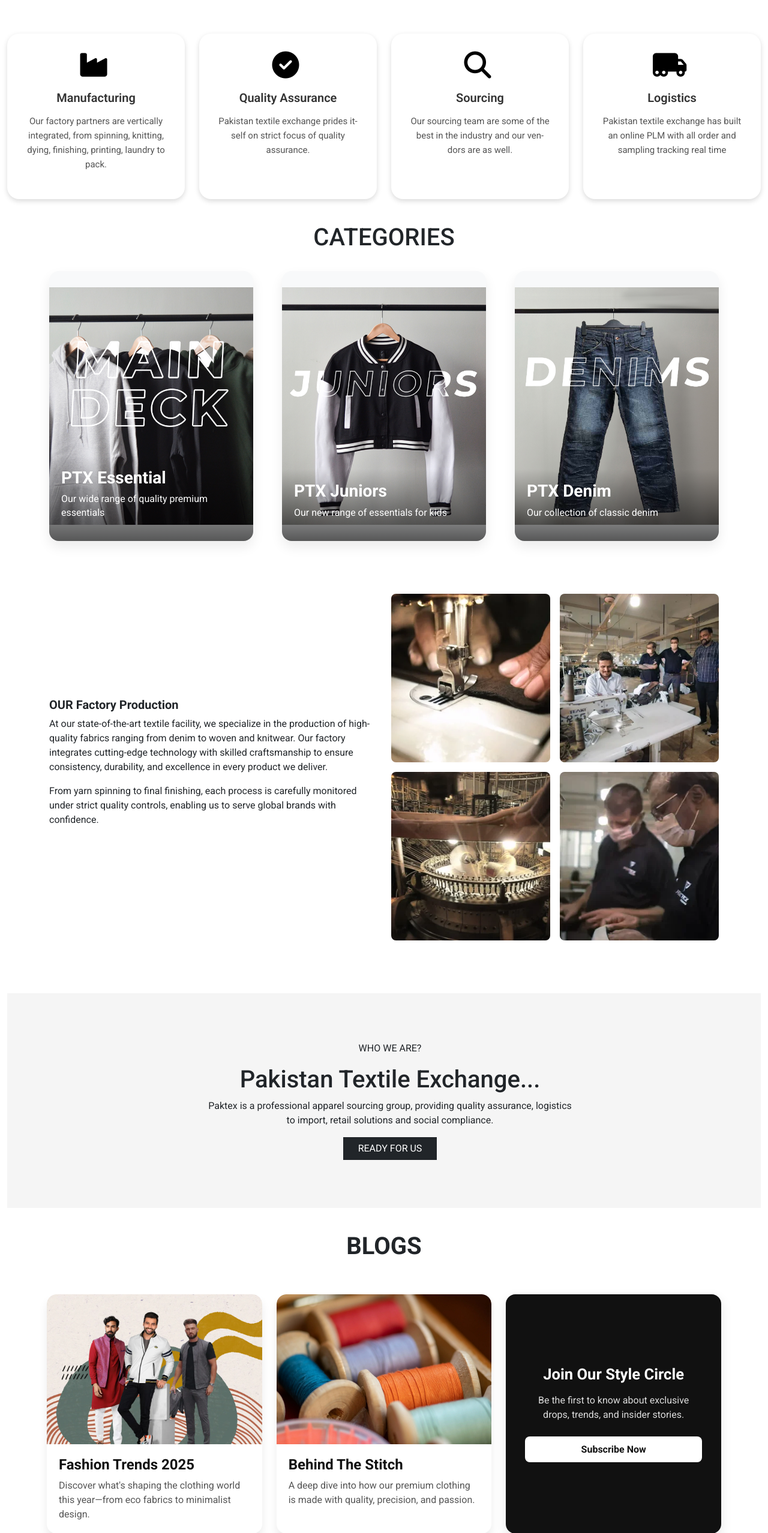
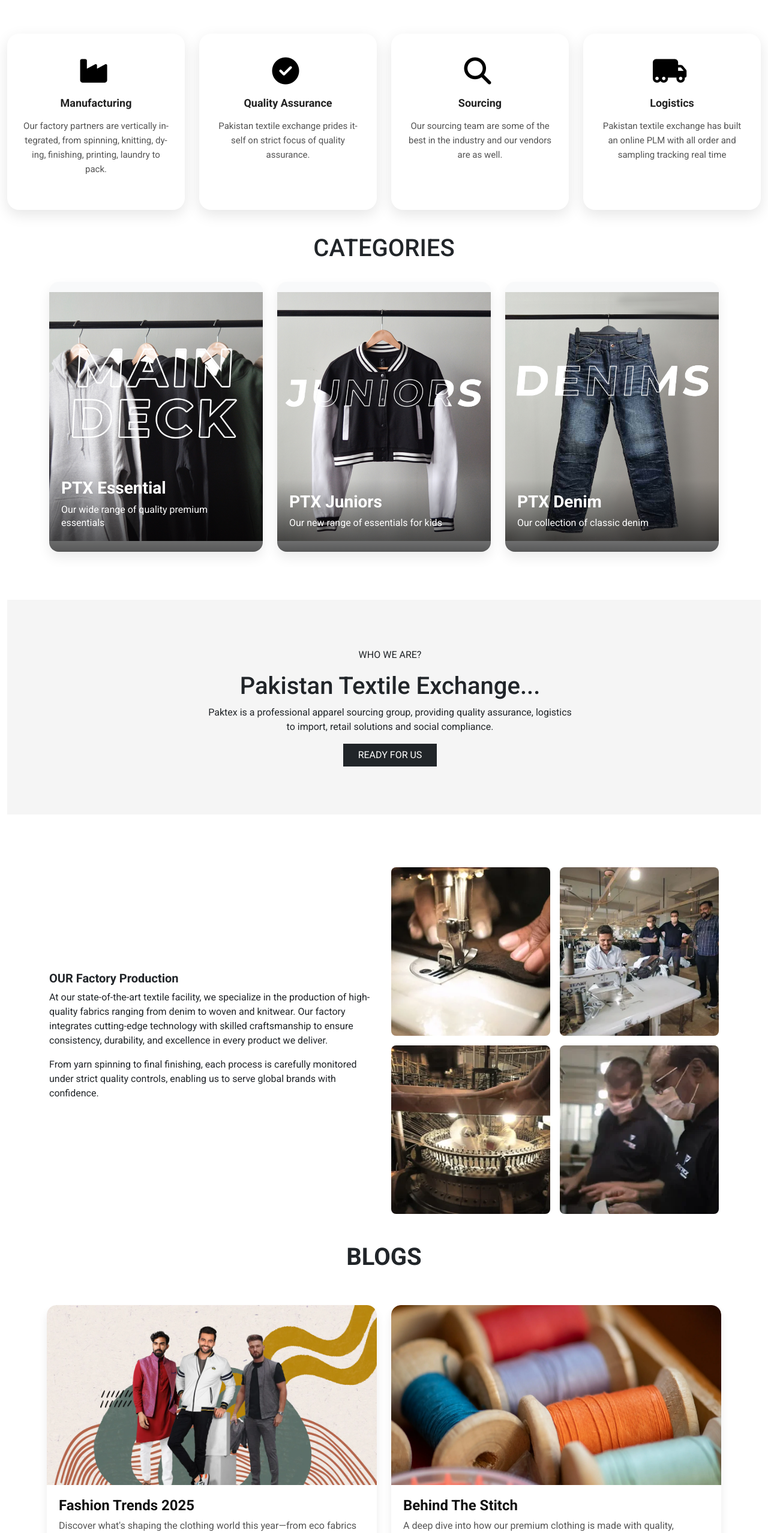
Before and after one commit to Zeeshanprojects/PTX-2, a React (Create React App) app in the folder PTX-2/ptx-2/: page / in a window 1280 px wide. Shown: the part 934-3490 px from the top of the page at 60% size. Built offline with nearby package versions, Linux system fonts and the light colour scheme.

Commit message:
Code Updated

```diff
--- a/PTX-2/ptx-2/src/Pages/Home.jsx
+++ b/PTX-2/ptx-2/src/Pages/Home.jsx
@@ -225,7 +225,7 @@
      <h1 className="text-center">CATEGORIES</h1>
    <br/>
       <div className="container latest-products-section">
-        <div className="row g-5 ">
+        <div className="row g-4 ">
           {products.map((product, index) => (
             <div key={index} className="col-sm-12 col-md-12 col-lg-4">
               <motion.div
@@ -252,6 +252,33 @@
       </div>
 
       <div className="space"></div>
+
+      <div className="space"></div>
+
+       <div className="container-fluid">
+      <motion.div
+        className="content-card"
+        initial={{ opacity: 0, y: 40 }}
+        whileInView={{ opacity: 1, y: 0 }}
+        transition={{ duration: 0.8 }}
+        viewport={{ once: true, amount: 0.4 }}
+      >
+        <p className="card-text">WHO WE ARE?</p>
+        <h1>Pakistan Textile Exchange...</h1>
+        <p className="card-text">
+          Paktex is a professional apparel sourcing group, providing quality
+          assurance, logistics
+          <br /> to import, retail solutions and social compliance.
+        </p>
+        <Link to="/search">
+          <button type="button" className="btn btn-dark ps-4 pe-4">
+            READY FOR US
+          </button>
+        </Link>
+      </motion.div>
+    </div>
+
+ <div className="space"></div>
     <div className="container my-5">
   <div className="row align-items-center">
     {/* Left Column: Text with animation */}
@@ -305,32 +332,6 @@
   </div>
 </div>
 
-      <div className="space"></div>
-
-       <div className="container-fluid">
-      <motion.div
-        className="content-card"
-        initial={{ opacity: 0, y: 40 }}
-        whileInView={{ opacity: 1, y: 0 }}
-        transition={{ duration: 0.8 }}
-        viewport={{ once: true, amount: 0.4 }}
-      >
-        <p className="card-text">WHO WE ARE?</p>
-        <h1>Pakistan Textile Exchange...</h1>
-        <p className="card-text">
-          Paktex is a professional apparel sourcing group, providing quality
-          assurance, logistics
-          <br /> to import, retail solutions and social compliance.
-        </p>
-        <Link to="/search">
-          <button type="button" className="btn btn-dark ps-4 pe-4">
-            READY FOR US
-          </button>
-        </Link>
-      </motion.div>
-    </div>
-
- <div className="space"></div>
 <h1 className="text-center fw-bold fs-1">BLOGS</h1>
 <div className="space"></div>
 
@@ -339,7 +340,7 @@
 
     {/* Blog Card 1 */}
     <motion.div
-      className="col-sm-12 col-md-12 col-lg-5 col-xl-4"
+      className="col-sm-12 col-md-12 col-lg-5 col-xl-6"
       initial={{ opacity: 0, x: -50 }}
       whileInView={{ opacity: 1, x: 0 }}
       transition={{ duration: 0.6 }}
@@ -367,7 +368,7 @@
 
     {/* Blog Card 2 */}
     <motion.div
-      className="col-sm-12 col-md-12 col-lg-5 col-xl-4"
+      className="col-sm-12 col-md-12 col-lg-5 col-xl-6"
       initial={{ opacity: 0, x: 50 }}
       whileInView={{ opacity: 1, x: 0 }}
       transition={{ duration: 0.6 }}
@@ -393,26 +394,33 @@
       </Link>
     </motion.div>
 
-    {/* Highlight Box */}
-    <motion.div
-      className="col-sm-12 col-md-12 col-lg-2 col-xl-4"
-      initial={{ opacity: 0, y: 50 }}
-      whileInView={{ opacity: 1, y: 0 }}
-      transition={{ duration: 0.7 }}
-      viewport={{ once: true }}
-    >
-      <div className="blog-highlight">
-        <h3 className="highlight-heading">Join Our Style Circle</h3>
-        <p className="highlight-text">
-          Be the first to know about exclusive drops, trends, and insider stories.
-        </p>
-        <button className="highlight-btn">Subscribe Now</button>
-      </div>
-    </motion.div>
-
   </div>
 </div>
 
+<div className="w-100 py-5" style={{ backgroundColor: "#000" }}>
+  <div className="container text-white text-center">
+    <h2 className="fw-bold mb-3">Subscribe to Our Channel</h2>
+    <p className="mb-4">
+      Stay updated with the latest videos, tutorials, and industry insights. Enter your email below.
+    </p>
+    <form className="d-flex flex-column flex-md-row justify-content-center align-items-center gap-3">
+      <input
+        type="email"
+        className="form-control"
+        placeholder="Enter your email"
+        required
+        style={{
+          maxWidth: "300px",
+          border: "none",
+          padding: "0.75rem 1rem",
+        }}
+      />
+      <button type="submit" className="btn btn-outline-light px-4 py-2">
+        Subscribe
+      </button>
+    </form>
+  </div>
+</div>
 
 <div className="space">
   <div className="space"></div>
@@ -456,6 +464,7 @@
       </div>
     </div>
 
+
       <Footer />
     </>
   );
--- a/PTX-2/ptx-2/src/Pages/Home.style.css
+++ b/PTX-2/ptx-2/src/Pages/Home.style.css
@@ -34,7 +34,7 @@
   padding: 16px 22px 16px 22px !important;
   border-radius: 0 !important;
 }
-.relationship-card {
+/* .relationship-card {
   text-align: center !important;
   background: white;
   padding: 30px 30px;
@@ -43,11 +43,7 @@
   box-shadow: 0 0.2rem 0.5rem rgba(0, 0, 0, 0.15);
   transition: transform 0.3s ease, box-shadow 0.3s ease;
 }
-/*
-.relationship-card:hover {
-  transform: translateY(-5px);
-  box-shadow: 0 15px 30px rgba(0, 0, 0, 0.15);
-} */
+
 
 .relationship-card h5 {
   justify-content: center;
@@ -55,6 +51,50 @@
   font-weight: 600;
   margin-bottom: 15px;
   color: #333;
+} */
+.relationship-card {
+  text-align: center;
+  background: #ffffff;
+  padding: 40px 25px;
+  border-radius: 20px;
+  height: 100%;
+  box-shadow: 0 8px 25px rgba(0, 0, 0, 0.1);
+  transition: transform 0.4s ease, box-shadow 0.4s ease;
+  position: relative;
+}
+
+.relationship-card:hover {
+  transform: translateY(-10px);
+  box-shadow: 0 15px 30px rgba(0, 0, 0, 0.2);
+}
+
+.icon-circle {
+  background-color: #f5f5f5;
+  border-radius: 50%;
+  width: 70px;
+  height: 70px;
+  margin: 0 auto 20px auto;
+  display: flex;
+  align-items: center;
+  justify-content: center;
+}
+
+.relationship-icon {
+  font-size: 28px;
+  color: #007bff;
+}
+
+.relationship-card h5 {
+  font-size: 18px;
+  font-weight: 700;
+  margin-bottom: 15px;
+  color: #222;
+}
+
+.relationship-card p {
+  font-size: 14px;
+  color: #555;
+  line-height: 1.6;
 }
 
 .text-body {
@@ -149,7 +189,7 @@
 
 .blog-img {
   width: 100%;
-  height: 250px;
+  height: 300px;
   object-fit: cover;
   transition: transform 0.4s ease;
   display: block;
@@ -284,6 +324,7 @@
 a {
   text-decoration: none !important;
 }
+
 .img-fluid {
   height: 500px !important;
   width: 100%;
```
